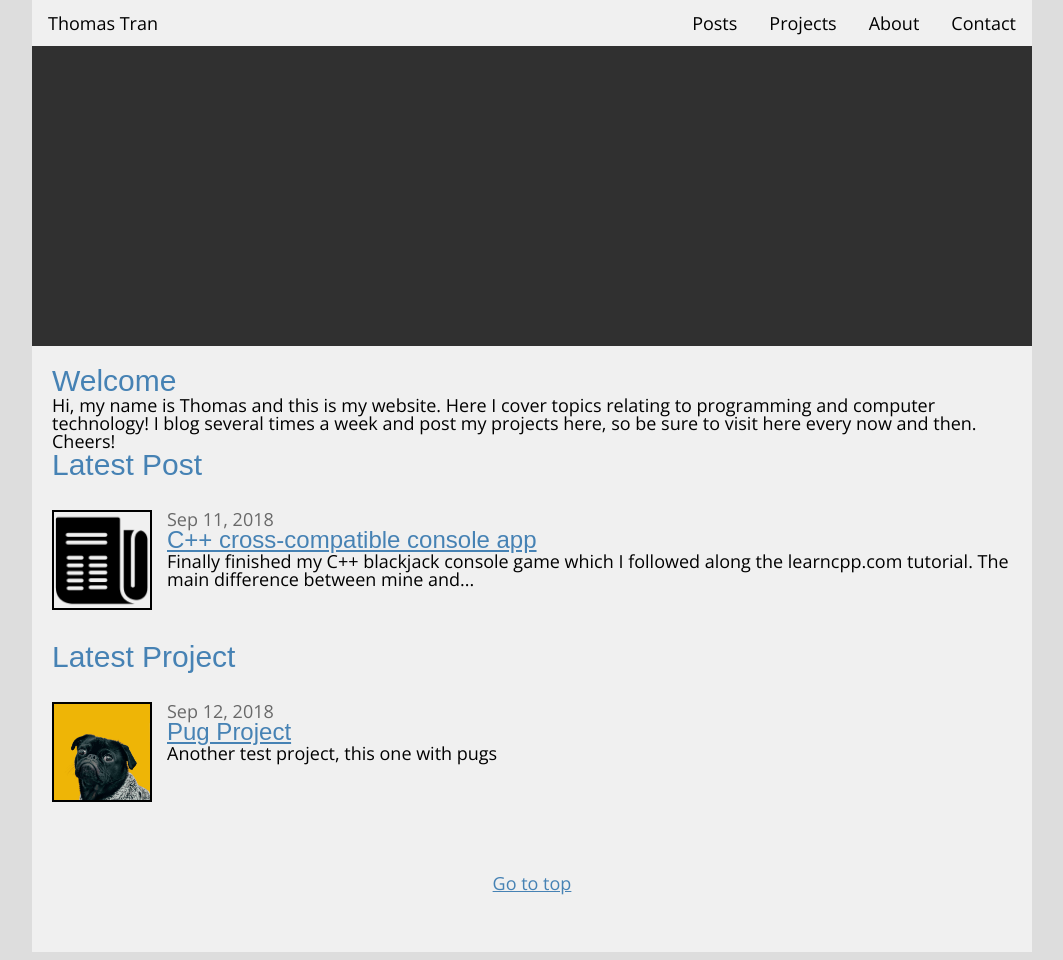
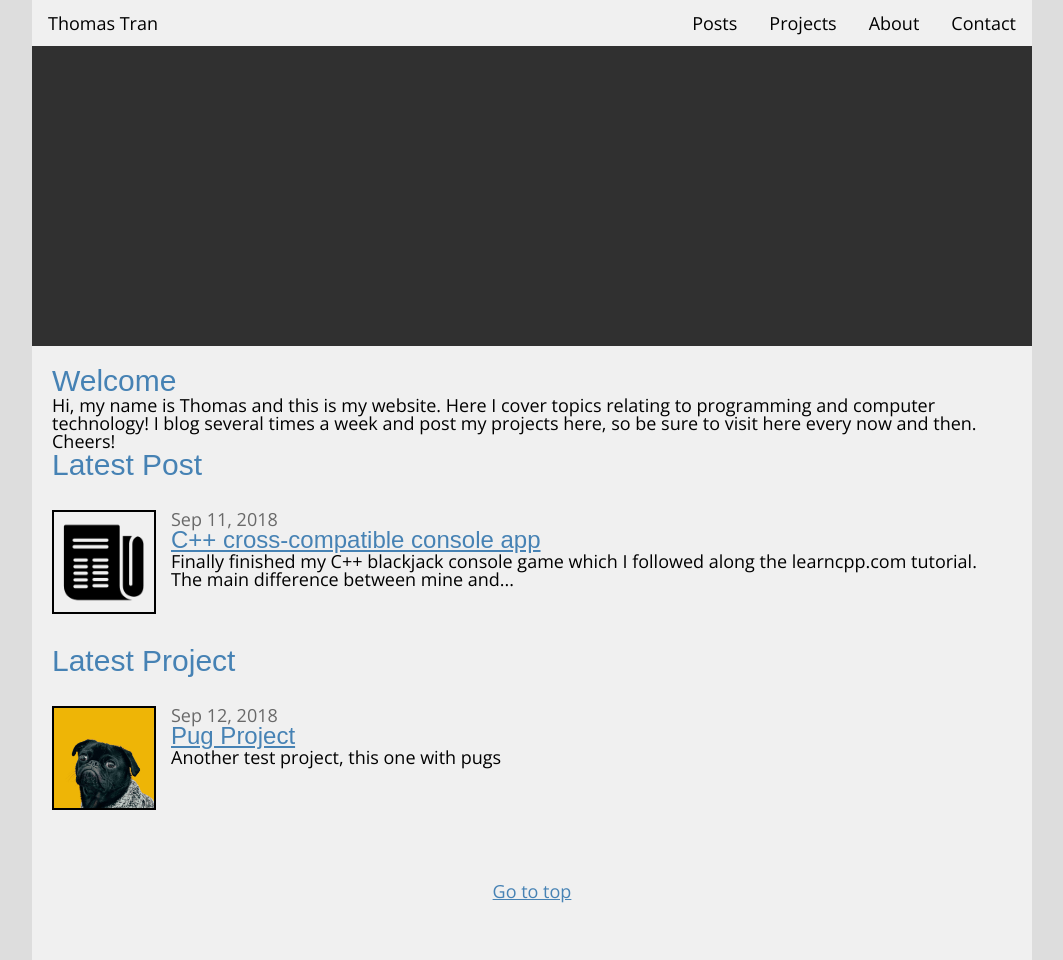
Before and after one commit to thomastran8/thomas-blog, a Jekyll site: the page built from index.md, in a window 1280 px wide. Shown: the whole page, without its empty margins (108-1171 px from the left). Built offline with Jekyll 4.4.1, drawn with Linux system fonts in a browser that asks for light colours; nearby versions of some CDN libraries; some web fonts are replaced; comment, search, counter and statistics services are not loaded.

Commit message:
Resized new image, Made index images zoomable

```diff
--- a/_sass/_layout.scss
+++ b/_sass/_layout.scss
@@ -156,7 +156,8 @@
 }
 
 // LightGallery
-#lightgallery a:first-child {
+// large image
+#lightgallery a.large-image {
 	width: 100%;
 	background-color: black;		// black side borders if image is too tall
 	max-height: 600px;				  // Prevents the image from being too long
@@ -176,7 +177,8 @@
 	}
 }
 
-#lightgallery a:not(:first-child) {
+// default small image
+#lightgallery a:not(.large-image) {
 	.img-wrap {
 		img {
 			height: 100px;
@@ -185,6 +187,19 @@
 			font-size: 40px;
 			left: calc(50% - 20px);
 			top: calc(50% - 20px);
+		}
+	}
+}
+
+// post image
+.img-ctn.post-image {
+	border: 2px solid black;
+	display: inline-block;
+	.img-wrap {
+		img {
+			width: $image-size;
+			height: $image-size;
+			object-fit: cover;
 		}
 	}
 }
@@ -206,14 +221,18 @@
 	-webkit-transition: transform 0.3s ease-in-out;
 }
 
-.img-ctn:hover .img-wrap {
+.img-ctn:hover:not(.post-image) .img-wrap {
 	background-color: black;
 	img {
 		transform: scale(1.10);
 	}
 }
 
-.img-ctn:hover img {
+.img-ctn:hover .img-wrap img {
+	transform: scale(1.10);
+}
+
+.img-ctn:hover:not(.post-image) img {
     opacity: 0.6;
 }
 
@@ -242,10 +261,3 @@
 	margin-top: 30px;
 	margin-bottom: 30px;
 }
-
-.post-image {
-	border: 2px solid black;
-	width: $image-size;
-	height: $image-size;
-	object-fit: cover;
-}
--- a/index.md
+++ b/index.md
@@ -12,9 +12,13 @@
 <h2>Latest Post</h2>
 {% for post in site.categories.post limit:1 %}
 <div class="post-ctn">
-    <a href="{{ post.url | prepend: site.baseurl }}">
-		<img src="{{ post.post-image }}" alt="post image" class="post-image">
-	</a>
+    <div>
+		<a href="{{ post.url | prepend: site.baseurl }}" class="img-ctn post-image">
+			<div class="img-wrap">
+				<img src="{{ post.post-image }}" alt="post image">
+			</div>
+		</a>
+	</div>
     <ul class="post-list">
         <time>{{ post.date | date: "%b %-d, %Y" }}</time>
         <h3><a href="{{ post.url | prepend: site.baseurl }}">{{ post.title }}</a></h3>
@@ -26,9 +30,13 @@
 <h2>Latest Project</h2>
 {% for project in site.categories.project limit:1 %}
 <div class="post-ctn">
-    <a href="{{ project.url | prepend: site.baseurl }}">
-		<img src="{{ project.post-image }}" alt="project image" class="post-image">
-	</a>
+    <div>
+		<a href="{{ project.url | prepend: site.baseurl }}" class="img-ctn post-image">
+			<div class="img-wrap">
+				<img src="{{ project.post-image }}" alt="project image">
+			</div>
+		</a>
+	</div>
     <ul class="post-list">
         <time>{{ project.date | date: "%b %-d, %Y" }}</time>
         <h3><a href="{{ project.url | prepend: site.baseurl }}">{{ project.title }}</a></h3>
```
Also changed, not shown: _pages/01_posts.md (+7 -3 lines), _pages/02_projects.md (+10 -6 lines), _posts/projects/2018-09-11-test-cat.md (+1 -1 lines), _posts/projects/2019-09-12-test-pug.md (+1 -1 lines), images/news.png.
